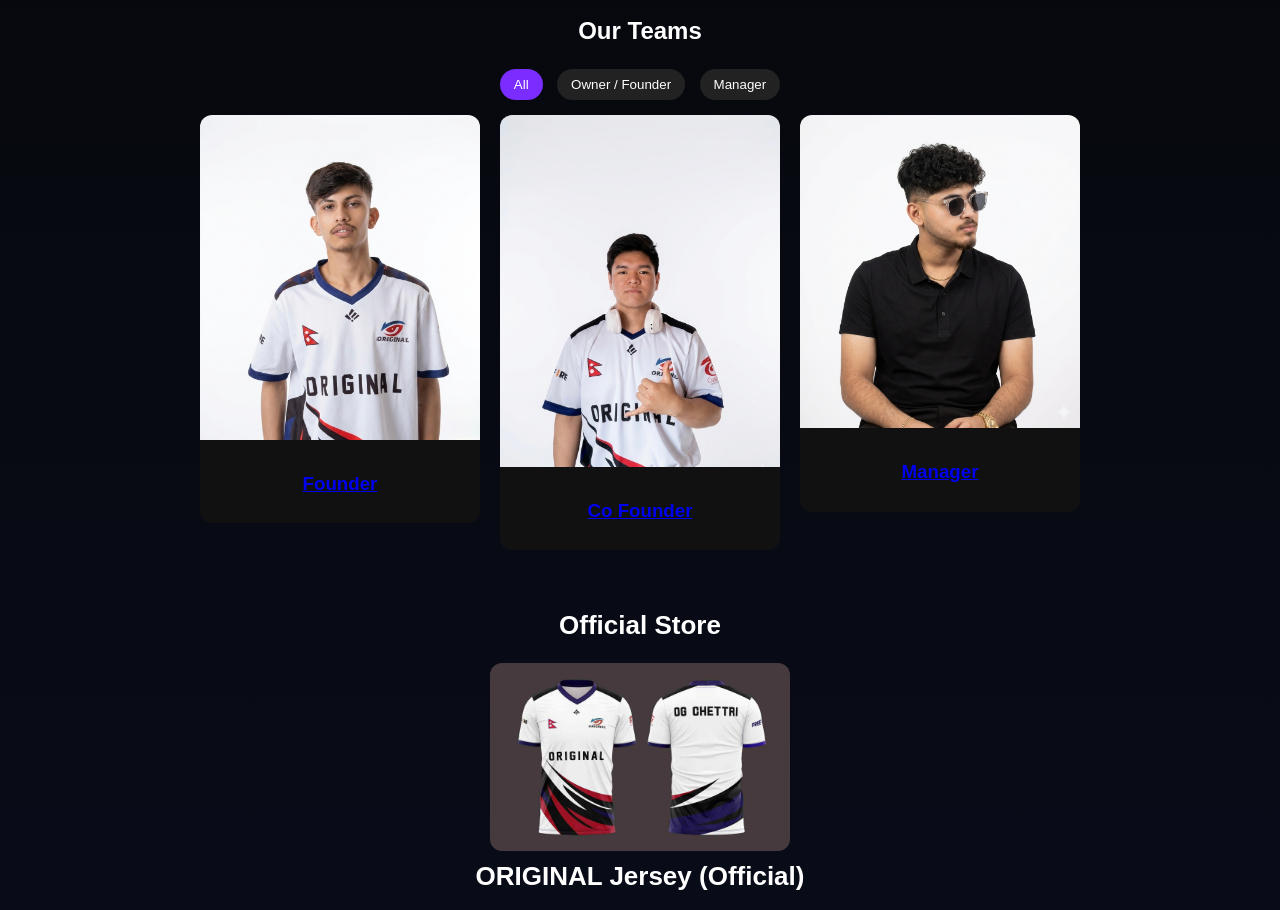
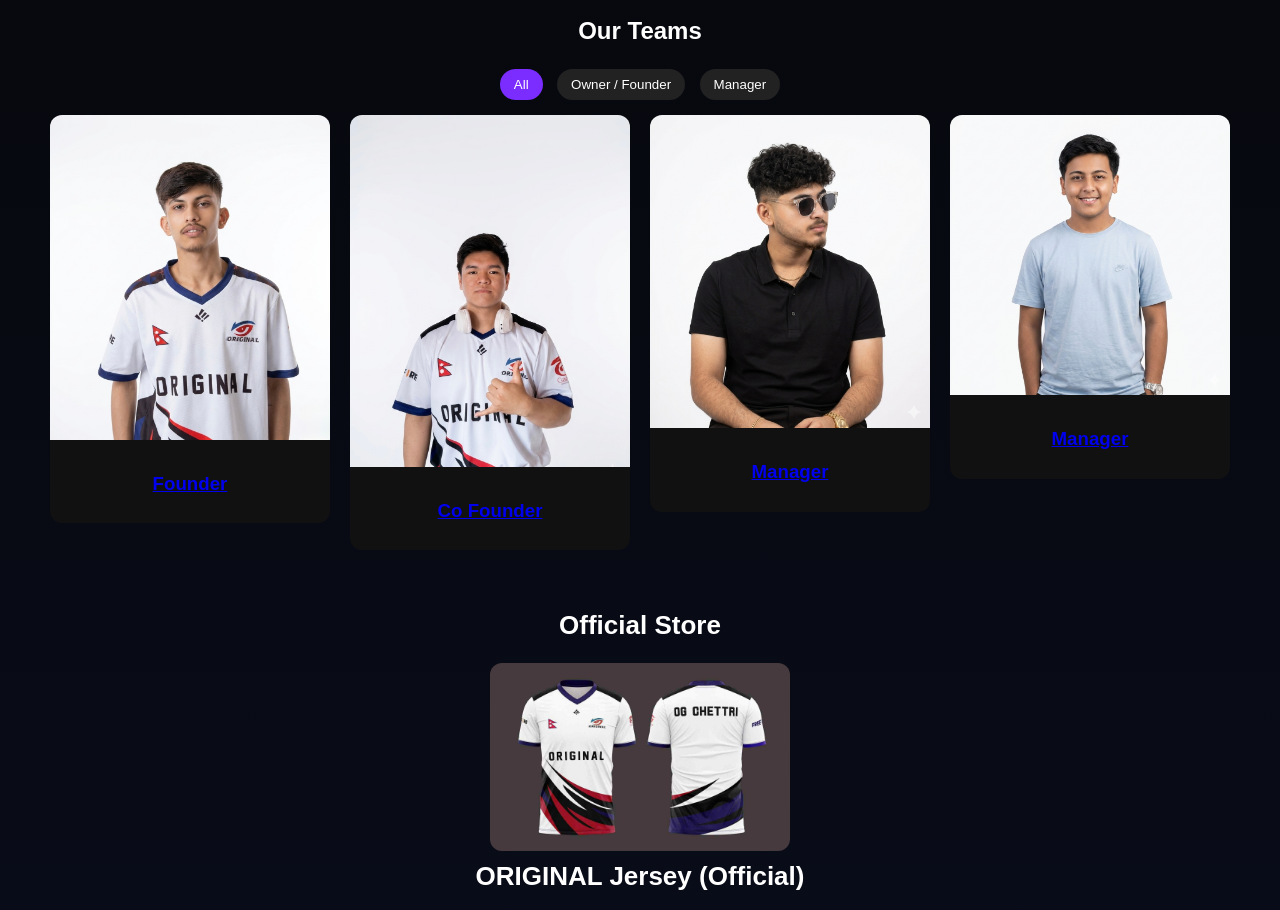
Before and after one commit to original-esports/original-esports, a plain HTML site: page index.html in a window 1280 px wide. Shown: the part 811-1721 px from the top of the page. Drawn offline with Linux system fonts and the light colour scheme.

Commit message:
Update index.html

```diff
--- a/index.html
+++ b/index.html
@@ -326,6 +326,13 @@
 </a>
 </div>
 
+  <div class="card manager">
+  <a href="manager2.html">
+    <img src="images/manager2.jpg">
+    <h3>Manager</h3>
+  </a>
+</div>
+
 </div>
 </section>
 
```
